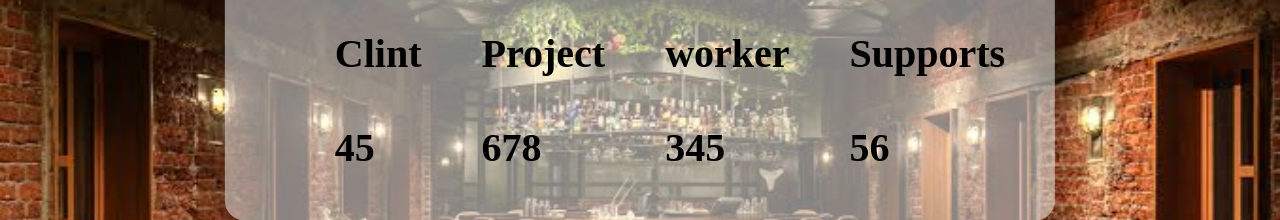
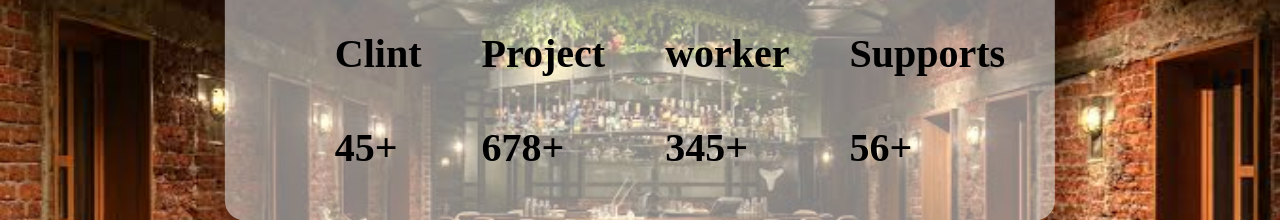
Before and after one commit to sanjeevpatel3007/Yammy, a plain HTML site: page index.html in a window 1280 px wide. Shown: the part 2780-3000 px from the top of the page. Drawn offline with Linux system fonts and the light colour scheme.

Commit message:
Update index.html

```diff
--- a/index.html
+++ b/index.html
@@ -106,10 +106,10 @@
             <img src="clintnew.jpg" alt="sevices" width="650px">
         </div>
         <div class="achivement">
-            <div>Clint <br> <br><span> 45</span> </div>
-            <div>Project <br><br> <span> 678 </span></div>
-            <div>worker <br><br> <span> 345 </span></div>
-            <div>Supports <br><br> <span>56 </span></div>
+            <div>Clint <br> <br><span> 45+</span> </div>
+            <div>Project <br><br> <span> 678+ </span></div>
+            <div>worker <br><br> <span> 345+ </span></div>
+            <div>Supports <br><br> <span>56+ </span></div>
         </div>
 
     </div>
```
